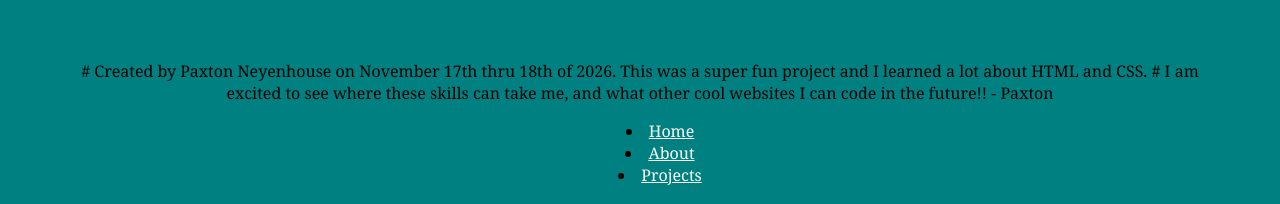
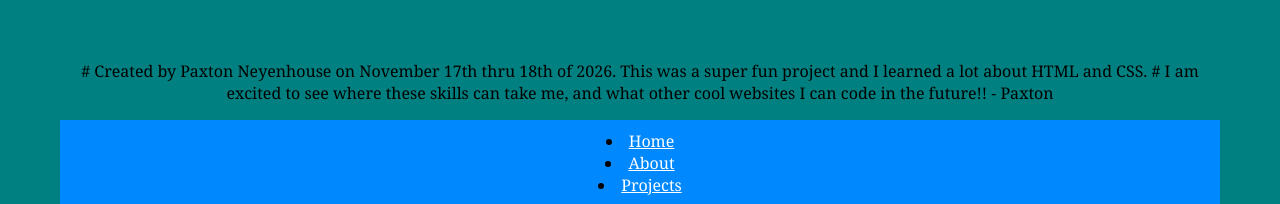
Before and after one commit to neyenhousep/first-site, a plain HTML site: page index.html in a window 1280 px wide. Shown: the top 204 px of the page. Drawn offline with Linux system fonts and the light colour scheme.

Commit message:
styled menu

```diff
--- a/styles.css
+++ b/styles.css
@@ -4,6 +4,11 @@ body {
     text-align: center;
     margin: 30px;
     padding: 30px;
+}
+menu {
+    background-color: rgb(0, 136, 255);
+    padding: 10px;
+    text-align: center;
 }
 a {
     color: white;
```
